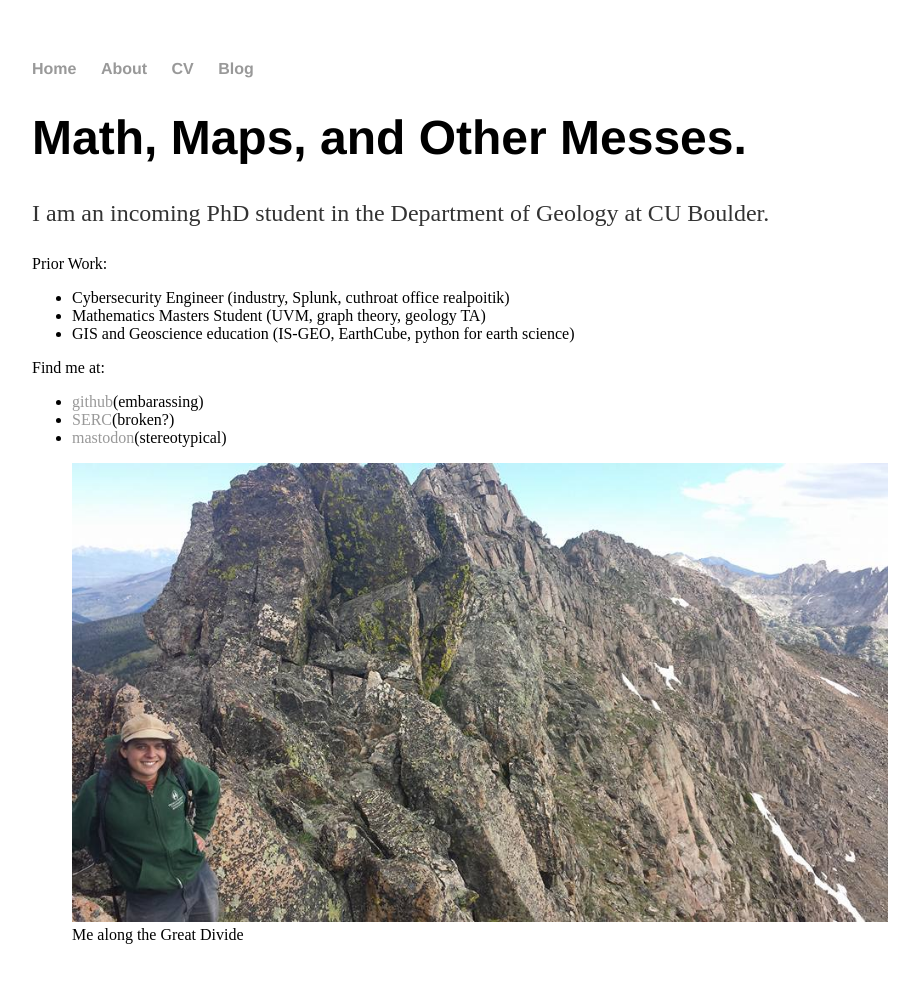
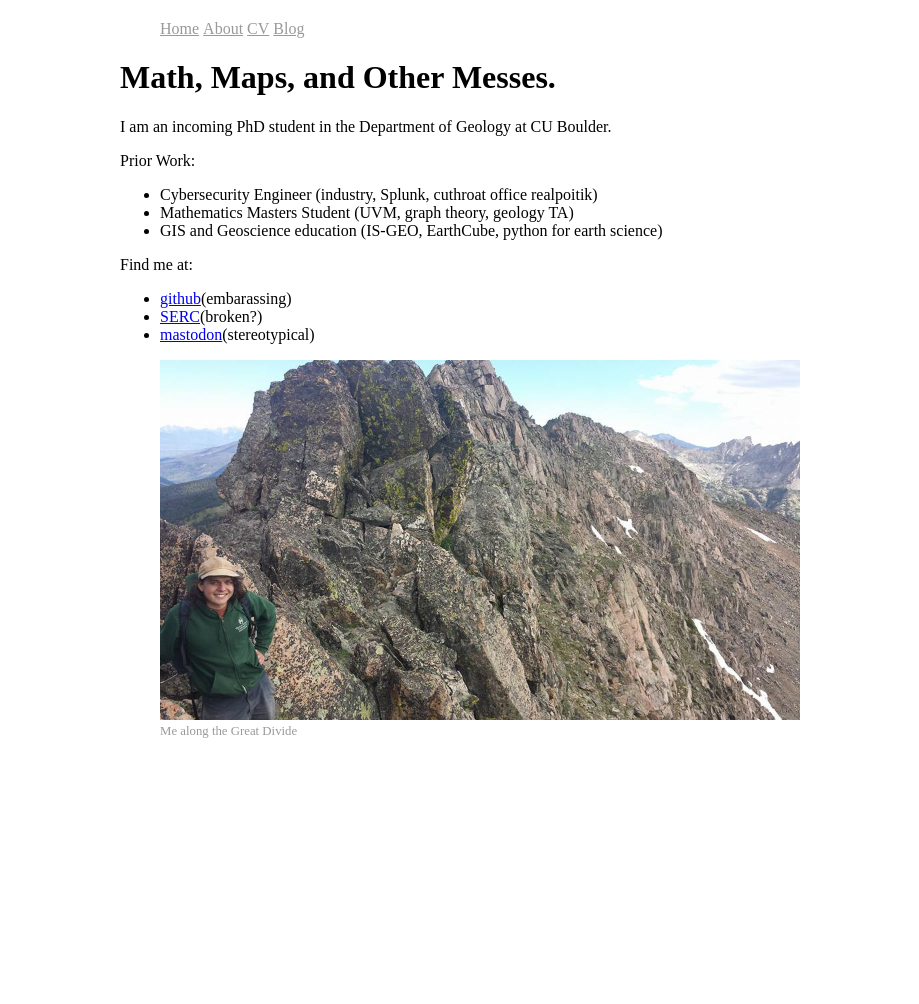
Before and after one commit to jrymart/jrymart.github.io, a Jekyll site: the page built from index.html, in a window 1280 px wide. Shown: the whole page, without its empty margins (160-1079 px from the left). Built offline with Jekyll 4.4.1, drawn with Linux system fonts in a browser that asks for light colours; after the commit the page ends 900 px from its top, so only the background shows below that.

Commit message:
new css test

```diff
--- a/_layouts/default.html
+++ b/_layouts/default.html
@@ -3,7 +3,7 @@
     <head>
         <title>{{ page.title }}</title>
         <!-- link to main stylesheet -->
-        <link rel="stylesheet" type="text/css" href="/css/main.css">
+        <link rel="stylesheet" type="text/css" href="/css/crumb.css">
     </head>
     <body>
         <nav>
--- /dev/null
+++ b/css/crumb.css
@@ -0,0 +1,32 @@
+nav ul, footer ul {
+    list-style: none;
+}
+body {
+    margin: 20px auto;
+    width: 90%;
+    max-width: 45em;
+}
+nav ul li, footer ul li{
+    display: inline;
+}
+nav ul li a{
+    color: #999;
+}
+.subtitle .meta .tags {
+    color: #999;
+    font-size: .8em;
+    font-style: italic;
+}
+footer {
+    padding: 3em 0 0 0;
+    color: #999;
+    font-size: .8em;
+}
+figcaption {
+    color: #999;
+    font-size: .8em;
+}
+.post {
+    font-size: 1.1em;
+    line-height: 1.5;
+}
```
